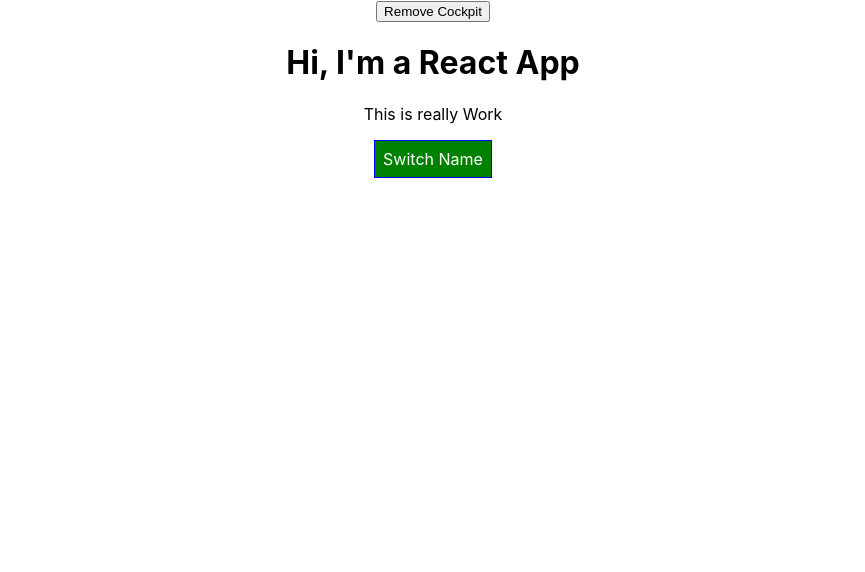
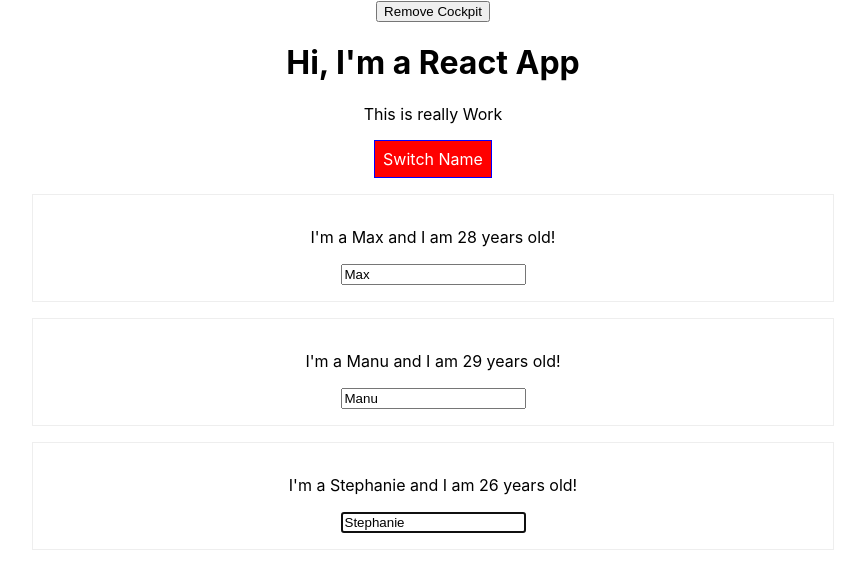
Before and after one commit to ag502/react-study, a React app in the folder react-complete-guide/: page / in a window 1280 px wide. Shown: the top 572 px of the page, without its empty margins (207-1072 px from the left). Built offline with nearby package versions, Linux system fonts and the light colour scheme.

Commit message:
Use refs in Function Component

```diff
--- a/react-complete-guide/src/components/Cockpit/Cockpit.js
+++ b/react-complete-guide/src/components/Cockpit/Cockpit.js
@@ -1,12 +1,15 @@
-import React, { useEffect, Component, useMemo } from "react";
+import React, { useRef, useEffect, Component, useMemo } from "react";
 import "./Cockpit.css";
 
 const Cockpit = props => {
+  const toggleBtnRef = useRef(null);
+
   useEffect(() => {
     console.log("[Cockpit.js] useEffect");
     const timer = setTimeout(() => {
       alert("Saved data to Cloud!");
     }, 1000);
+    toggleBtnRef.current.click();
     return () => {
       clearTimeout(timer);
       console.log("[Cockpit.js] cleanup work in useEffect");
@@ -39,7 +42,7 @@ const Cockpit = props => {
     <div className="Cockpit">
       <h1>Hi, I'm a React App</h1>
       <p>This is really Work</p>
-      <button className={btnClass} onClick={props.click}>
+      <button className={btnClass} ref={toggleBtnRef} onClick={props.click}>
         Switch Name
       </button>
     </div>
```
